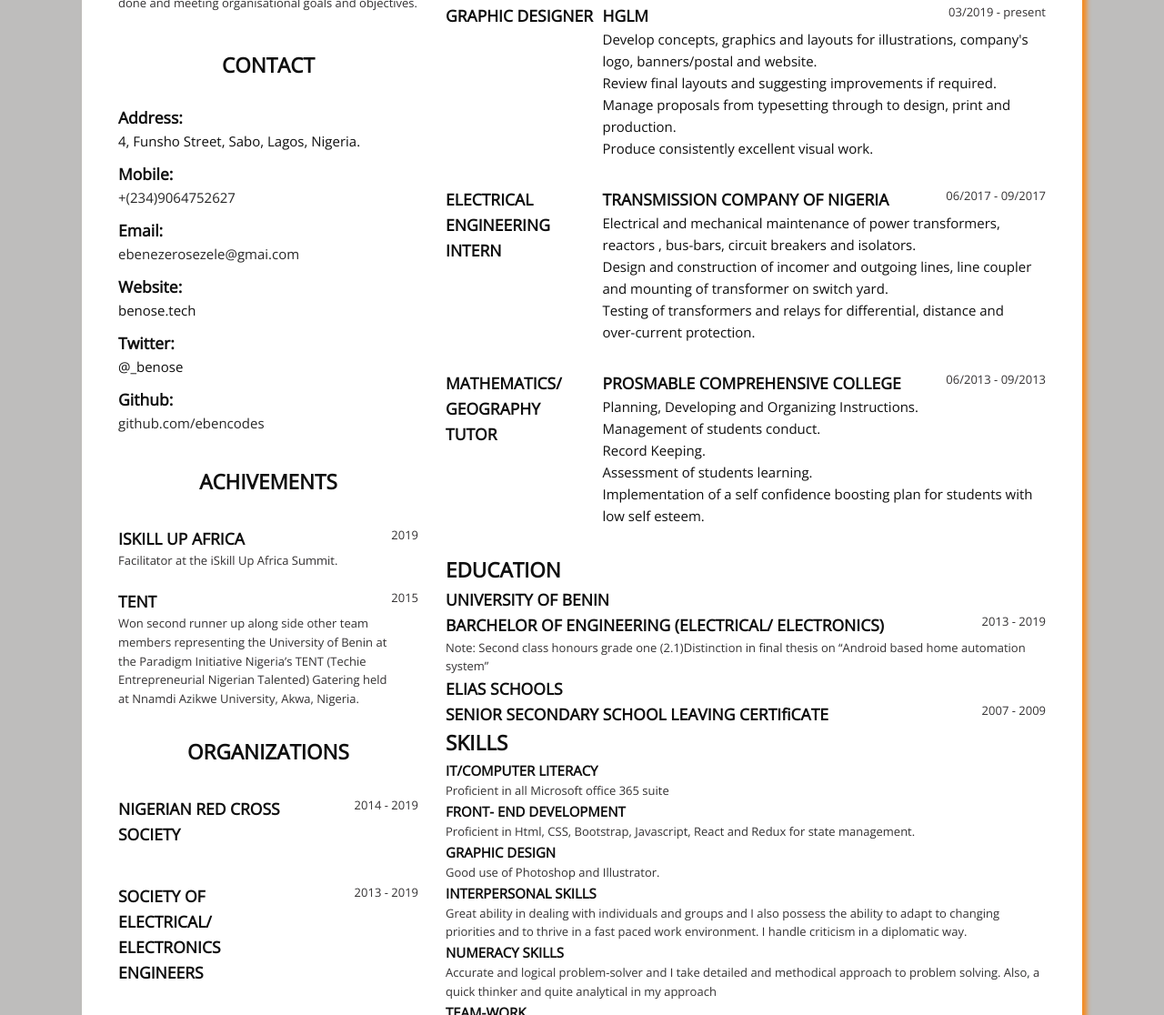
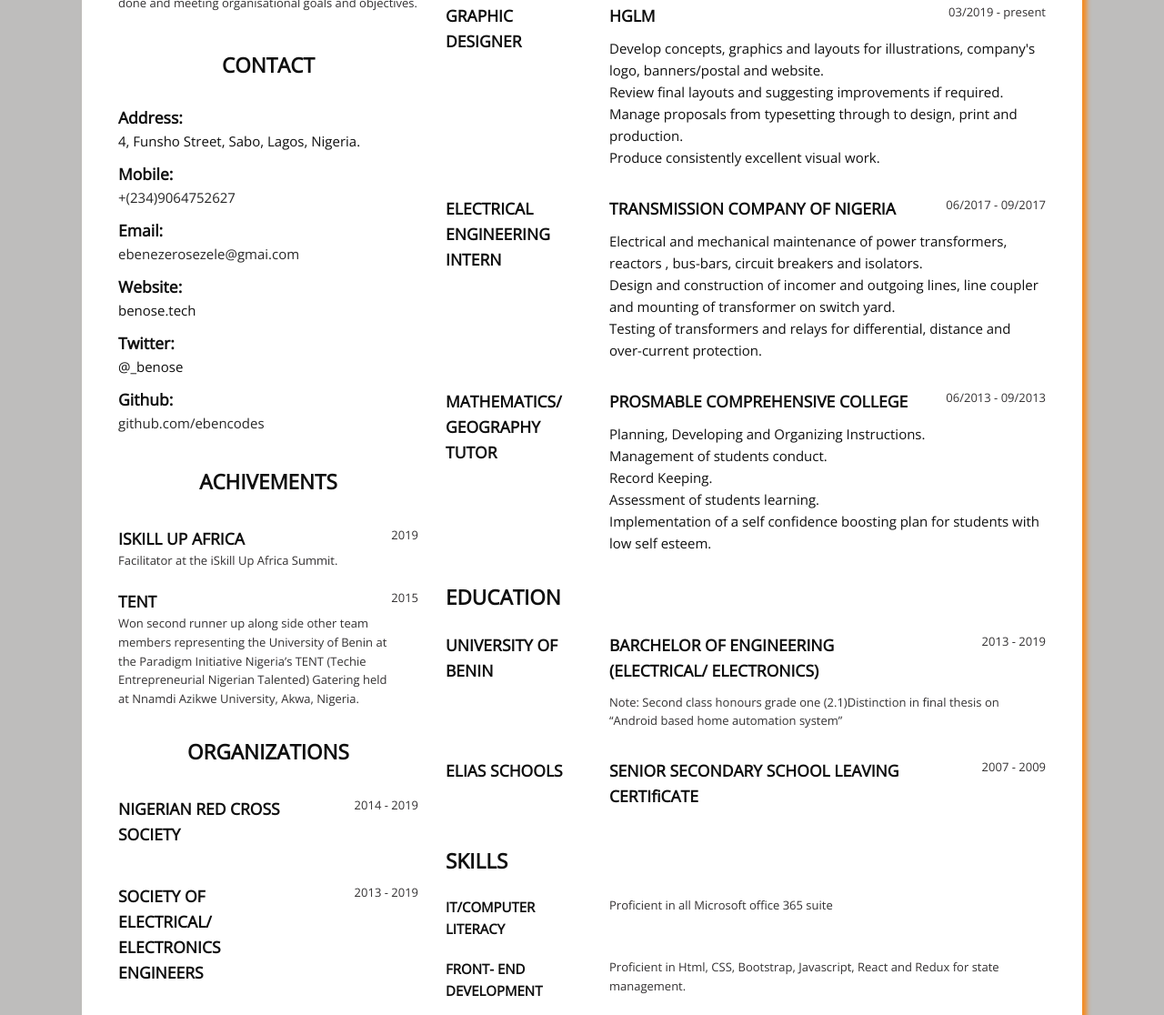
Before and after one commit to ebencodes/curriculum-vitae, a plain HTML site: page index.html in a window 1280 px wide. Shown: the part 471-1587 px from the top of the page at 91% size. Drawn offline with nearby package versions, Linux system fonts and the light colour scheme.

Commit message:
Update styles.css

```diff
--- a/styles.css
+++ b/styles.css
@@ -104,11 +104,58 @@ ul {
 .exp {
     display: grid;
     grid-template-columns: 1fr 3fr;
-    gap: 10px;
+    gap: 20px;
     padding-bottom: 30px;
 }
 
 .heading {
+    display: flex;
+    justify-content: space-between;
+    padding-bottom: 10px;
+}
+
+.comp-name {
+    flex: 0 1 70%;
+}
+
+/**education**/
+.education h2 {
+    padding-bottom: 20px;
+}
+
+.edu {
+    display: grid;
+    grid-template-columns: 1fr 3fr;
+    gap: 20px;
+    padding-bottom: 30px;
+}
+
+.edu-name {
+    flex: 0 1 70%;
+}
+
+.skills h2 {
+    padding-bottom: 20px;
+}
+
+.skill {
+    display: grid;
+    grid-template-columns: 1fr 3fr;
+    gap: 20px;
+    padding-bottom: 20px;
+}
+
+.skill-name {
+    flex: 0 1 70%;
+}
+
+/**Refrence**/
+
+.reference h2 {
+    padding-bottom: 20px;
+}
+
+.ref {
     display: flex;
     justify-content: space-between;
 }
```
